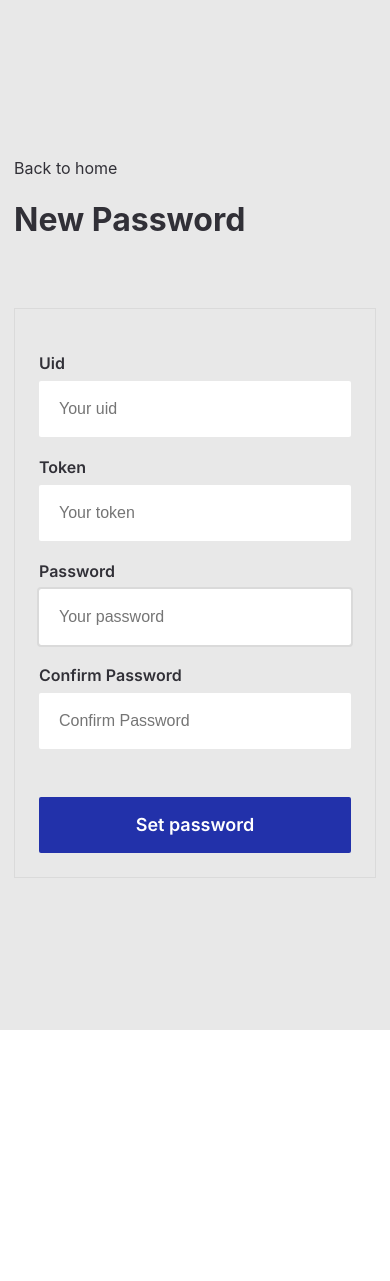
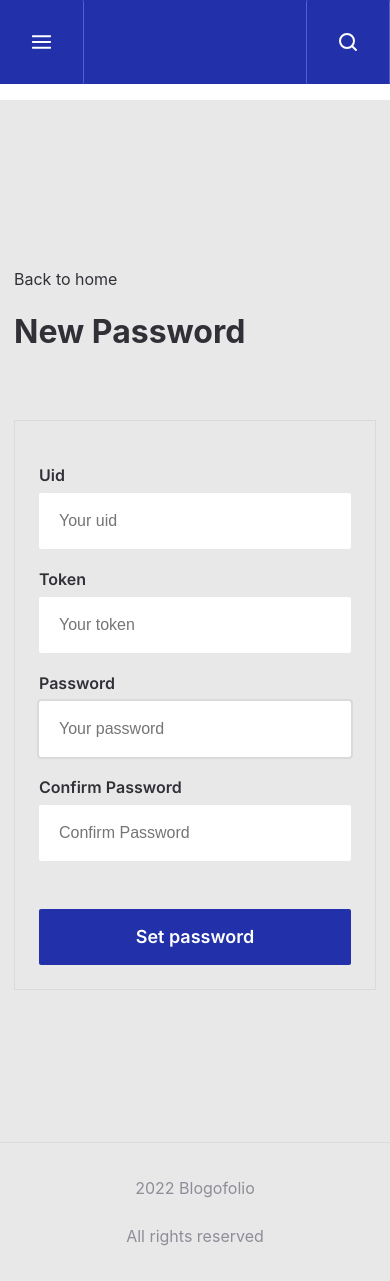
Before and after one commit to DaniilBenyash/tms_blog, a React (Create React App) app: page /new-password in a window 390 px wide. Before the commit the page ends 1030 px from the top, so only its background shows below. Built offline with nearby package versions, Linux system fonts and the light colour scheme.

Commit message:
fix: header and footer

```diff
--- a/src/components/Button/Button.scss
+++ b/src/components/Button/Button.scss
@@ -167,6 +167,7 @@
 
     &--burger{
         height: 84px;
+        width: 84px;
         background-color: $color-primary;
         border: none;
         border-right: 1px solid $color-primary2;
@@ -176,6 +177,7 @@
 
     &--search-close{
         height: 100%;
+        width: min-content;
         background-color: $color-primary2;
         border: none;
         cursor: pointer;
--- a/src/components/Footer/Footer.scss
+++ b/src/components/Footer/Footer.scss
@@ -3,20 +3,38 @@
 .footer{
     border-top: 1px solid $color-background-primary2;
     width: 100%;
-    display: flex;
-    flex-direction: row;
-    justify-content: space-between;
     color: $color-background-primary;
     font-style: normal;
     font-weight: 400;
     font-size: $font-size-subline-1;
     line-height: 24px;
     padding: 33px 0;
+    background-color: $color-light;
+    display: flex;
+    justify-content: center;
+
+    &__section{
+        display: flex;
+        justify-content: space-between;
+        align-items: center;
+        width: 1120px;
+    }
 }
-@media screen and (max-width: 600px) {
+@media screen and (max-width: 1200px) {
     .footer{
-        flex-direction: column;
-        align-items: center;
+
+        &__section{
+            width: 682px;
+        }
+    }
+}
+@media screen and (max-width: 700px) {
+    .footer{
+
+        &__section{
+            flex-direction: column;
+            align-items: center;
+        }
 
         &--padding-24{
             padding-bottom: 24px;
--- a/src/components/Footer/Footer.tsx
+++ b/src/components/Footer/Footer.tsx
@@ -4,10 +4,12 @@ import './Footer.scss'
 export const Footer = () => {
     return (
         <footer className="footer">
-            <div className="footer--padding-24">
-                <p>2022 Blogofolio</p>
-            </div>
-            <p>All rights reserved</p>
+            <section className="footer__section">
+                <div className="footer--padding-24">
+                    <p>2022 Blogofolio</p>
+                </div>
+                <p>All rights reserved</p>
+            </section>
         </footer>
     )
 }
--- a/src/index.scss
+++ b/src/index.scss
@@ -13,6 +13,8 @@ body {
     sans-serif;
   -webkit-font-smoothing: antialiased;
   -moz-osx-font-smoothing: grayscale;
+  padding-top: 100px;
+  font-size: 30px;
 }
 
 code {
--- a/src/index.tsx
+++ b/src/index.tsx
@@ -7,6 +7,8 @@ import { SignUp } from './page/SignUp';
 import { Verify } from './page/Verify';
 import { ResetPassword } from './page/ResetPassword';
 import { NewPassword } from './page/NewPassword';
+import { Header } from './components/Header';
+import { Footer } from './components/Footer';
 import reportWebVitals from './reportWebVitals';
 import { BrowserRouter } from 'react-router-dom';
 import { Routes, Route, Link } from 'react-router-dom';
@@ -20,6 +22,7 @@ const root = ReactDOM.createRoot(
 root.render(
   <React.StrictMode>
     <Provider store={store}>
+      <Header/>
       <BrowserRouter>
         <Routes>
             <Route
@@ -48,8 +51,8 @@ root.render(
             />
         </Routes>
       </BrowserRouter>
+      <Footer/>
     </Provider>
-
   </React.StrictMode>
 );
 
```
